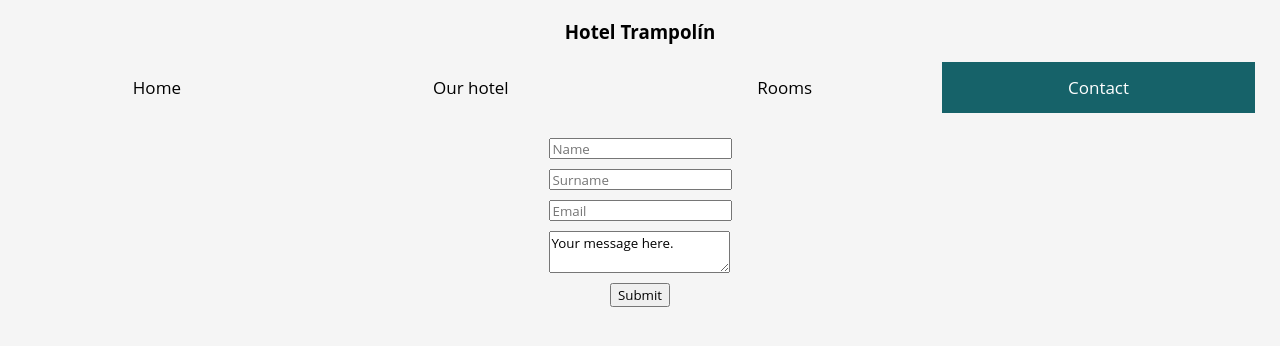
After one commit to agomez1999/GestioHotelera, a PHP site: page /contact.php in a window 1280 px wide. The commit adds this page. Shown: the top 346 px of the page. Run offline with PHP 8.4, Linux system fonts and the light colour scheme; some libraries are stand-ins or nearby versions.

Commit message:
Unes horetes nocturnes
Estructura contact.php, navbar active dinamic, recullida de dades a traves de post php. Falta configurar i vincular la base de dades, maquetar les pàgines.

```diff
--- /dev/null
+++ b/Web/conex_db.php
@@ -0,0 +1,3 @@
+<?php
+    $conex = mysqli_connect("localhost","root","","dades.php");
+?>
--- /dev/null
+++ b/Web/contact.php
@@ -0,0 +1,40 @@
+<!DOCTYPE html>
+<link href="style.css" rel="stylesheet" type="text/css">
+<html>
+<head>
+     <meta charset="UTF-8" />
+     <title>Hotel Trampolín</title>
+</head>
+<body>
+    <?php
+        include "nav.php";
+    ?>
+    <script>
+     let nav = document.getElementById('contact');
+     nav.classList.add('active');
+     </script>
+    <div class="p3-body-container">
+        <form method="post">
+            <div class="contact-body-row">
+                <input type="text" name="name" class="form f1" placeholder="Name">
+            </div>
+            <div class="contact-body-row">
+                <input type="text" name="surname" class="form f1" placeholder="Surname">
+            </div>
+            <div class="contact-body-row">
+                <input type="email" name="email" class="form f1" placeholder="Email">
+            </div>
+            <div class="contact-body-row">
+                <textarea name="message">Your message here.</textarea>
+            </div>
+            <div class="contact-body-row">
+                <input type="submit" class="f1" name="send">
+            </div>
+        </form>
+        <?php
+            include "dades.php";
+        ?>
+     </div>
+<script href="script.js"></script>
+</body>
+</html>
--- /dev/null
+++ b/Web/dades.php
@@ -0,0 +1,21 @@
+<?php
+
+    //include "conex_db.php";
+
+
+    if (isset($_POST['send'])) {
+
+        if (strlen($_POST['name']) >= 1 &&
+        strlen($_POST['surname']) >= 1 &&
+        strlen($_POST['email']) >= 1) {
+            $name = trim($_POST['name']);
+            $surname = trim($_POST['surname']);
+            $email = trim($_POST['email']);
+            //$consulta = "INSERT INTO dades('name', surname, email) VALUES ('$name','$surname','$email')";
+            //$resultat = mysqli_query($conex, $consulta);
+            echo "Nom: $name </br>
+                    Cognom: $surname </br>
+                    Email: $email";
+        }
+    }
+?>
--- a/Web/inici.php
+++ b/Web/inici.php
@@ -9,6 +9,10 @@
     <?php
         include "nav.php";
     ?>
+    <script>
+     let nav = document.getElementById('home');
+     nav.classList.add('active');
+     </script>
     <div class="slider-container">
           <img src="Imatges/foto3.jpg">
           <div class="slider-form">
@@ -25,5 +29,6 @@
                </div>
           </div>
      </div>
+<script href="script.js"></script>
 </body>
 </html>
--- a/Web/nav.php
+++ b/Web/nav.php
@@ -5,9 +5,10 @@
           <h3 class="title">Hotel Trampolín</h3>
      </div>
      <div class="header-nav">
-          <a class="nav-items active" id="home" href="inici.php">Home</a>
+          <a class="nav-items" id="home" href="inici.php">Home</a>
           <a class="nav-items" id="hotel" href="aboutus.php">Our hotel</a>
           <a class="nav-items" id="rooms" href="rooms.php">Rooms</a>
-          <a class="nav-items" id="contact" href="#">Contact</a>
+          <a class="nav-items" id="contact" href="contact.php">Contact</a>
      </div>
 </div>
+<script href="script.js"></script>
--- a/Web/style.css
+++ b/Web/style.css
@@ -60,7 +60,7 @@ body {
     width: 22.02%;
 }
 
-/* PÀGINA 1 - BODY */
+/* HOME - BODY */
 
 .slider-container {
     display: flex;
@@ -121,7 +121,7 @@ body {
     padding: 10px;
 }
 
-/* PÀGINA 2 - BODY */
+/* ROOMS - BODY */
 
 .p2-body-container {
     margin-top:10%;
@@ -143,7 +143,7 @@ body {
     background: #F5F5F5;
 }
 
-.p2-black-body-row {
+.p2-green-body-row {
     width: 100%;
     display:flex;
     flex-direction: row;
@@ -153,3 +153,28 @@ body {
 .p2-black-body-row p {
     color: #F5F5F5;
 }
+
+/* CONTACT - BODY */
+
+.p3-body-container {
+    margin-top:10%;
+    display: flex;
+    flex-direction: column;
+    width: 100%;
+    height: 60%;
+    align-items: center;
+}
+
+.form {
+    height: 15px;
+}
+
+.f1 {
+    margin: auto;
+}
+
+.contact-body-row {
+    display:flex;
+    flex-direction: row;
+    margin:10px;
+}
```
Also changed, not shown: Web/rooms.php (+7 -1 lines).
